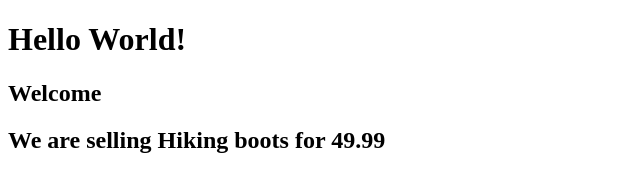
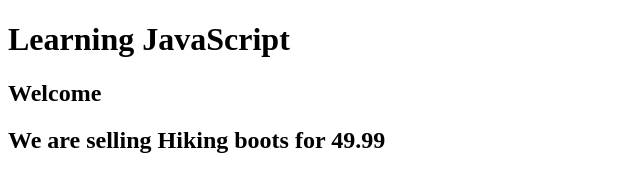
Before and after one commit to thmanderson/LearningJS, a website: page index.html in a window 1280 px wide. Shown: the whole page, without its empty margins (0-640 px from the left). Drawn offline with Linux system fonts and the light colour scheme.

Commit message:
Update text

```diff
--- a/index.html
+++ b/index.html
@@ -11,19 +11,19 @@
 </head>
 
 <body>
-<h1>Hello World!</h1>
+  <h1>Learning JavaScript</h1>
 
   <h2 id="change">This message should change.</h2>
-<h2 id = "currentOffer">Could not find any new offers.</h2>
+  <h2 id="currentOffer">Could not find any new offers.</h2>
 
   <!--
-  The following *Could* be written as <script src="./filename.js" /> which would work with most browsers, but not with some older browsers.
+  The following *Could* be written as <script src="./filename.js" /> which would apparently work with most browsers, but not with some older browsers.
   Should also use "./filename.js" rather than "filename.js"
 -->
   <script src="./utils.js"></script>
   <script src="./home.js"></script>
 
-<!-- JavaScript can be written directly in script blocks as below, but easier and better to use separate files. -->
+  <!-- JavaScript can also be written directly in script blocks as below instead of a separate file. -->
   <script>
   // alert("Hello world!");
   </script>
```
Lines whose indentation alone changed are shown as unchanged.
